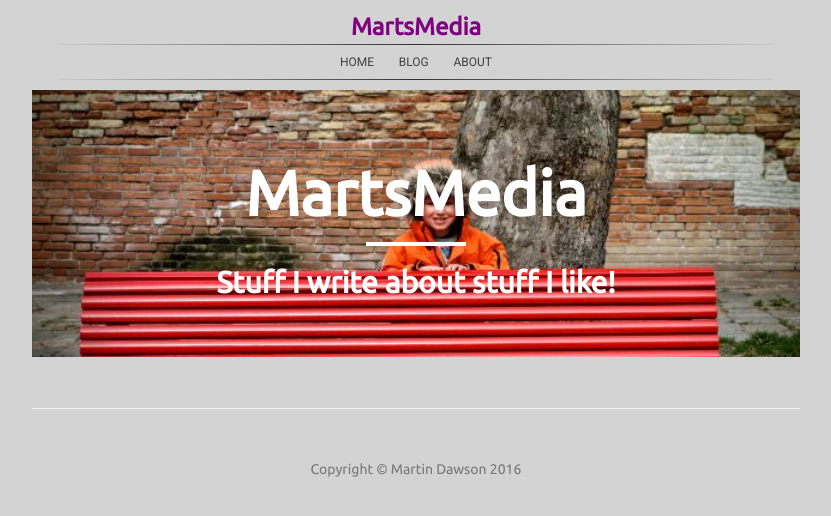
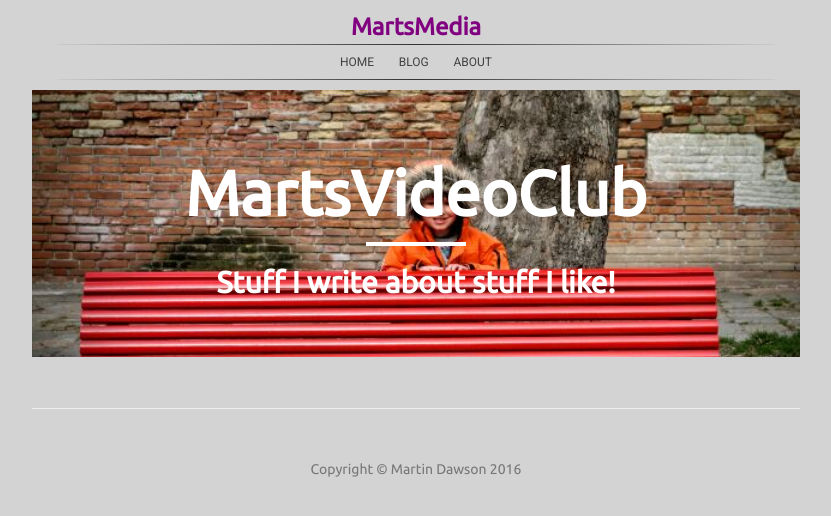
Before and after one commit to dawsino/dawsino.github.io, a Jekyll site: the page built from altindex.html, in a window 1280 px wide. Shown: the top 516 px of the page, without its empty margins (224-1055 px from the left). Built offline with Jekyll 4.4.1, drawn with Linux system fonts in a browser that asks for light colours; nearby versions of some CDN libraries.

Commit message:
Update _config.yml

```diff
--- a/_config.yml
+++ b/_config.yml
@@ -1,5 +1,5 @@
 # Site settings
-title: MartsMedia
+title: MartsVideoClub
 header-img: img/bench.jpg
 email: tinodawsino@gmail.com
 copyright_name: Martin Dawson
```
